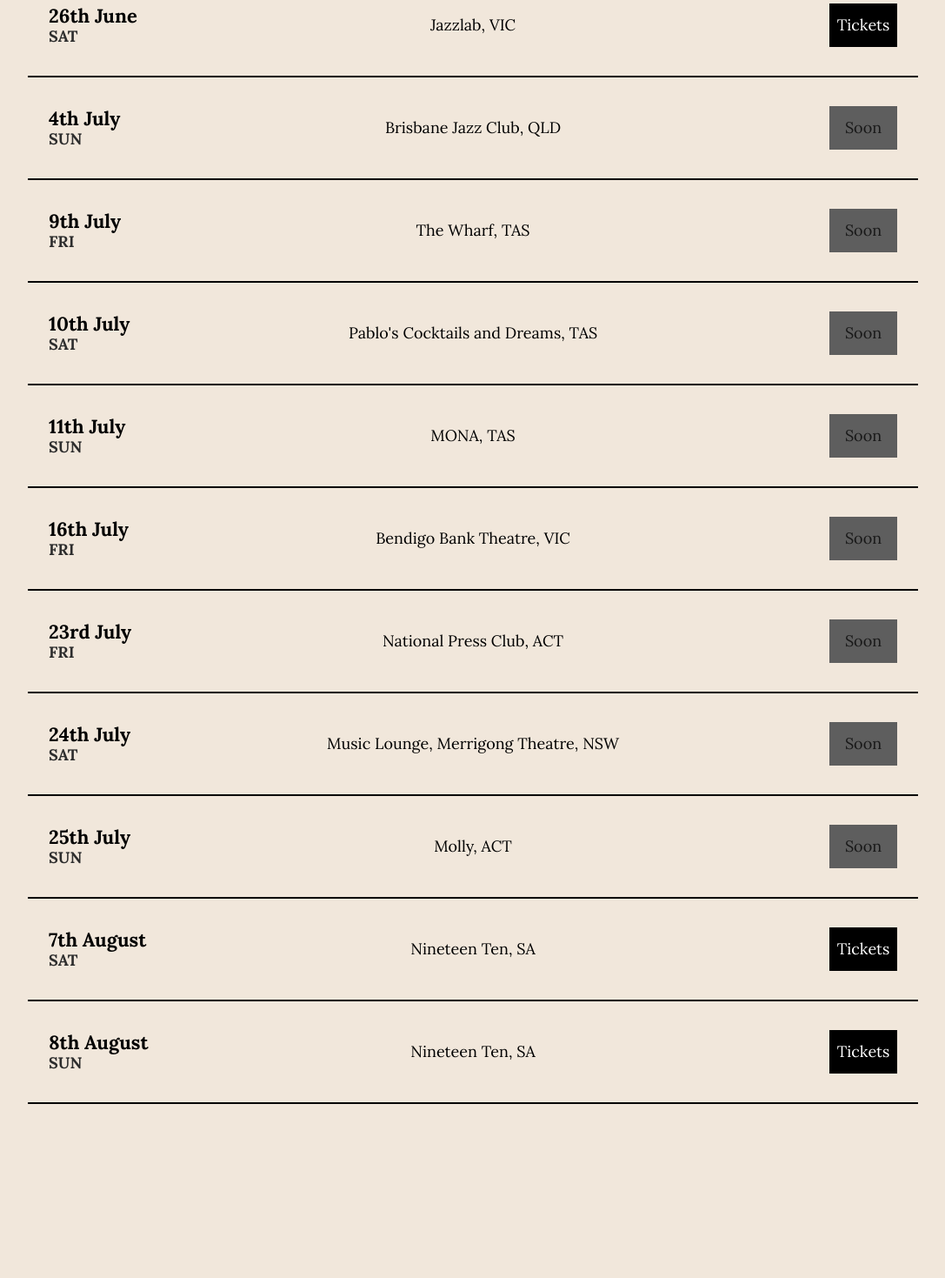
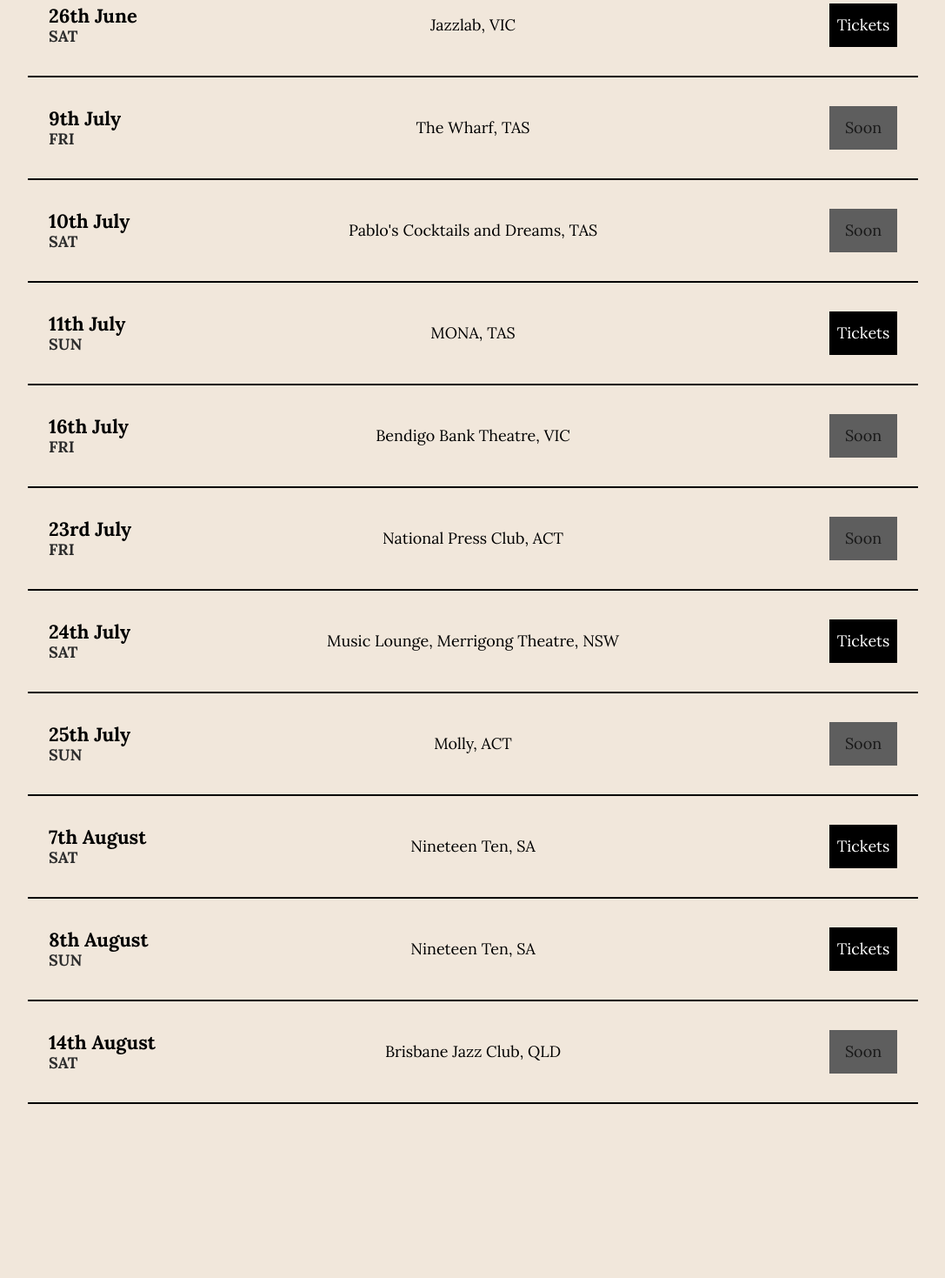
Before and after one commit to sam-s-maher/lillian-albazi, a React app: page / in a window 1280 px wide. Shown: the part 1060-2529 px from the top of the page at 87% size, without its empty margins (96-1183 px from the left). Built offline with nearby package versions, Linux system fonts and the light colour scheme.

Commit message:
Final commit

```diff
--- a/src/components/album-cta/index.tsx
+++ b/src/components/album-cta/index.tsx
@@ -6,6 +6,7 @@
 import AlbumFeature from "components/album-feature";
 import CtaButton from "components/cta-button";
 import BackgroundImage from "images/background-image-2560.jpg";
+import { SocialsUrls } from "components/socials-list/socials-urls";
 
 const StyledWrapperDiv = Styled.div`
     ${css.centredFlexbox};
@@ -59,9 +60,11 @@
                 </StyledPaddedAlbumDiv>
                 <StyledPaddedDiv>
                     <StyledButtonDiv>
-                        <CtaButton
+                        <a href={SocialsUrls.Websites.Bandcamp}>
+                            <CtaButton
                                 text={'ORDER HERE'}
-                        />
+                            />
+                        </a>
                     </StyledButtonDiv>
                 </StyledPaddedDiv>
             </WrapperDiv>
--- a/src/components/contact/index.tsx
+++ b/src/components/contact/index.tsx
@@ -19,11 +19,14 @@
     ${css.centredFlexbox};
     flex-direction: row;
     align-items: flex-start;
-    max-width: 700px;
+    max-width: ${styles.mediaSize.tablet};
     justify-content: space-around;
     @media screen and (max-width: ${styles.mediaSize.tablet}) {
         flex-direction: column;
         align-items: center;
+    }
+    @media screen and (max-width: ${styles.mediaSize.desktopWide}) {
+        max-width: ${styles.mediaSize.desktop};
     }
 `;
 
@@ -35,8 +38,8 @@
 const StyledSectionDiv = Styled.div`
     ${css.centredFlexbox};
     flex: 1 1 0;
-    padding: 0 ${styles.padding.xxs};
-    margin: 0 ${styles.margin.m};
+    padding: 0 ${styles.padding.l};
+    margin: 0 ${styles.margin.s};
     max-width: 80%;
     @media screen and (max-width: ${styles.mediaSize.tablet}) {
         order: ${(props: IStyledSectionDivProps) => (props.tabletFlexOrder ||  props.flexOrder)};
@@ -106,16 +109,6 @@
     return (
         <StyledContactBackgroundDiv id={id}>
             <StyledContactDiv>
-                {/* <StyledSectionDiv flexOrder={1}>
-                    <StyledHeadingDiv>
-                        <Heading text={"Bookings"} type={"h3"} style={"h3"}/>
-                    </StyledHeadingDiv>
-                    <StyledContentDiv>
-                        <StyledEmailDiv>
-                            <a href={"mailto:" + SocialsUrls.Email} target="_blank"><u>albazi.music@gmail.com</u></a>
-                        </StyledEmailDiv>
-                    </StyledContentDiv>
-                </StyledSectionDiv> */}
                 <StyledSectionDiv flexOrder={2} tabletFlexOrder={-1}>
                     <StyledHeadingDiv>
                         <Heading text={"Social"} type={"h3"} style={"h3"} />
--- a/src/components/gig-list/index.tsx
+++ b/src/components/gig-list/index.tsx
@@ -36,16 +36,16 @@
 
 const gigList: GigItem[] = [
     new GigItem("26th June", "SAT", "Jazzlab, VIC", "https://jazzlab.club/1753-lillian-albazi-after-image-album-launch"),
-    new GigItem("4th July", "SUN", "Brisbane Jazz Club, QLD", null),
     new GigItem("9th July", "FRI", "The Wharf, TAS", null),
     new GigItem("10th July", "SAT", "Pablo's Cocktails and Dreams, TAS", null),
-    new GigItem("11th July", "SUN", "MONA, TAS", null),
+    new GigItem("11th July", "SUN", "MONA, TAS", "https://mona.net.au/stuff-to-do"),
     new GigItem("16th July", "FRI", "Bendigo Bank Theatre, VIC", null),
     new GigItem("23rd July", "FRI", "National Press Club, ACT", null),
-    new GigItem("24th July", "SAT", "Music Lounge, Merrigong Theatre, NSW", null),
+    new GigItem("24th July", "SAT", "Music Lounge, Merrigong Theatre, NSW", "https://merrigong.com.au/shows/lillian-albazi-after-image-album-launch/"),
     new GigItem("25th July", "SUN", "Molly, ACT", null),
     new GigItem("7th August", "SAT", "Nineteen Ten, SA", "https://www.eventbrite.com.au/e/lillian-albazi-after-image-album-tour-tickets-149809260531"),
     new GigItem("8th August", "SUN", "Nineteen Ten, SA", "https://www.eventbrite.com.au/e/lillian-albazi-after-image-album-tour-tickets-149809260531"),
+    new GigItem("14th August", "SAT", "Brisbane Jazz Club, QLD", null),
 ];
 
 interface IGigListProps {
--- a/src/components/socials-list/socials-urls.ts
+++ b/src/components/socials-list/socials-urls.ts
@@ -1,5 +1,5 @@
 const Websites = {
-    Bandcamp: "lillianalbazi.bandcamp.com",
+    Bandcamp: "https://lillianalbazi.bandcamp.com/",
     Spotify: "",
     Youtube: "https://www.youtube.com/watch?v=pNuAATWnuSU",
     Facebook: "https://www.facebook.com/Lillian-Albazi-231807707204525/",
```
